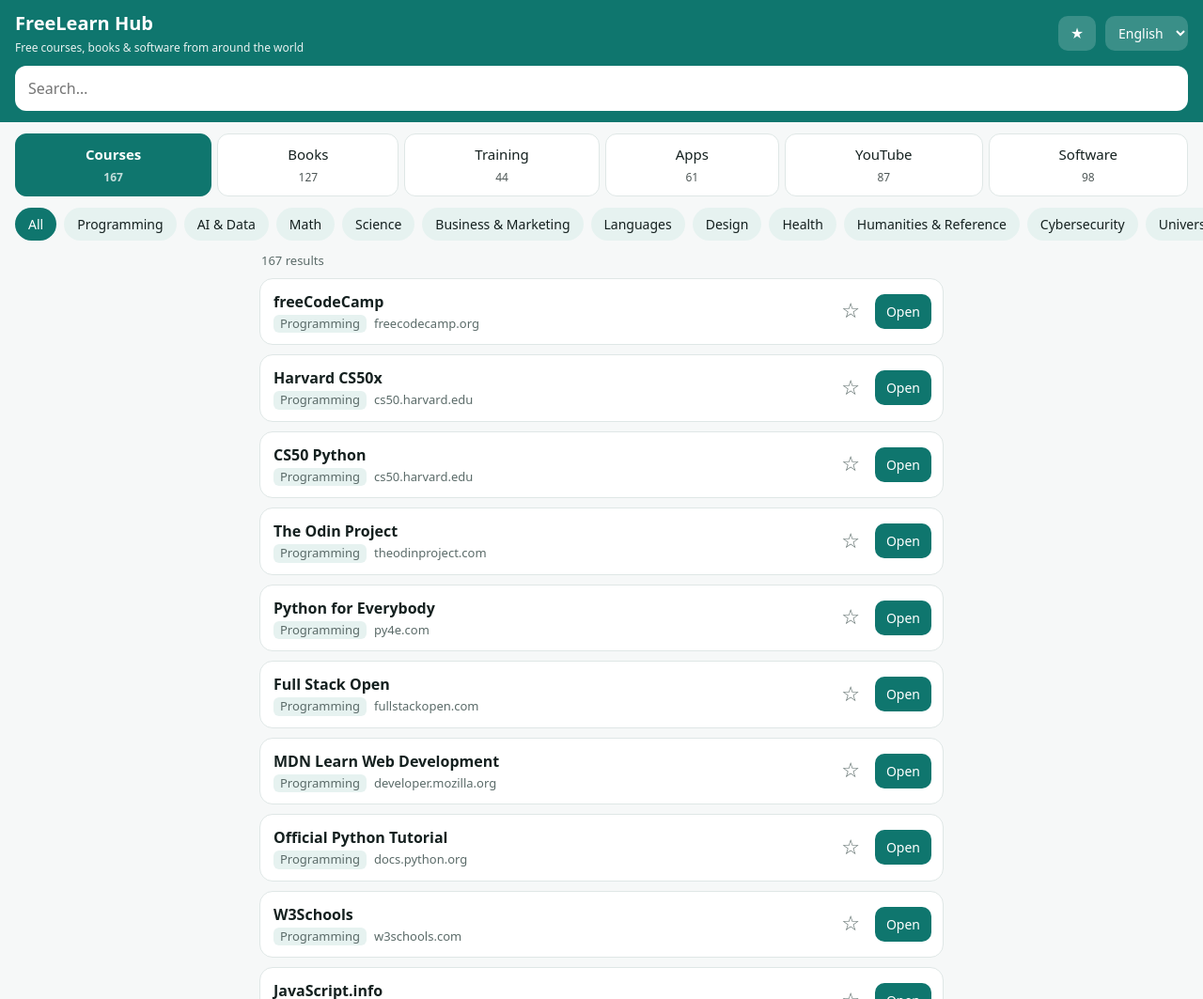
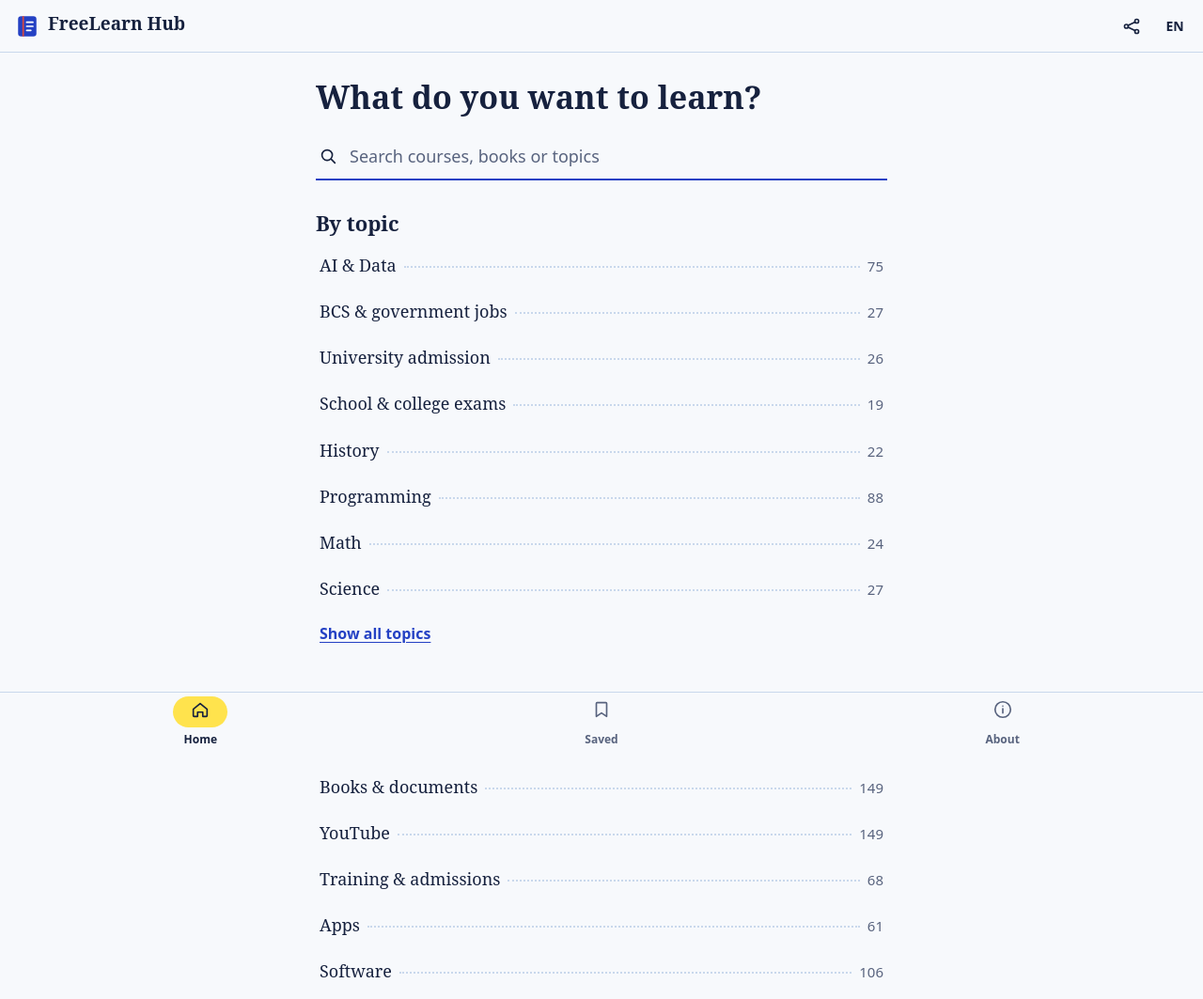
Before and after one commit to sbd-r/freelearn-hub, a website: page index.html in a window 1280 px wide. Shown: the top 1063 px of the page at 94% size. Drawn offline with Linux system fonts and the light colour scheme.

Commit message:
Update index.html

```diff
--- a/index.html
+++ b/index.html
@@ -3,56 +3,37 @@
 <head>
 <meta charset="utf-8">
 <meta name="viewport" content="width=device-width,initial-scale=1,viewport-fit=cover">
-<title>ফ্রিলার্ন হাব</title>
-<meta name="theme-color" content="#0f766e">
-<meta name="description" content="Free courses, open books and free software from around the world.">
+<title>FreeLearn Hub</title>
+<meta name="theme-color" content="#2441C4">
+<meta name="description" content="Free courses, books, YouTube videos and software from around the world.">
 <link rel="manifest" href="manifest.json">
 <link rel="icon" href="icon-192.png">
 <link rel="apple-touch-icon" href="icon-192.png">
-<link rel="stylesheet" href="style.css">
+<link rel="stylesheet" href="main.css">
 </head>
 <body>
-<header>
-  <div class="top">
-    <div style="min-width:0;flex:1">
-      <div class="logo" id="appName"></div>
-      <div class="tag" id="tagline"></div>
-    </div>
-    <button class="iconbtn" id="savedBtn" aria-pressed="false" aria-label="Saved">★</button>
-    <select id="lang" aria-label="Language">
-      <option value="bn">বাংলা</option>
-      <option value="en">English</option>
-      <option value="hi">हिन्दी</option>
-      <option value="ur">اردو</option>
-    </select>
+<header class="bar">
+  <button class="brand" data-go="home">
+    <svg viewBox="0 0 24 24" aria-hidden="true"><rect x="3" y="2" width="18" height="20" rx="3" fill="var(--pen)"/><path d="M8 2v20" stroke="var(--margin)" stroke-width="1.6"/><path d="M11.5 8h6M11.5 12h6M11.5 16h4" stroke="var(--pen-ink)" stroke-width="1.6" stroke-linecap="round"/></svg>
+    <span id="brandName"></span>
+  </button>
+  <div class="acts">
+    <button class="ibtn" id="shareBtn" data-act="share"><svg class="ic" viewBox="0 0 24 24" aria-hidden="true"><circle cx="6" cy="12" r="2.2"/><circle cx="18" cy="6" r="2.2"/><circle cx="18" cy="18" r="2.2"/><path d="m8 11 8-4M8 13l8 4"/></svg></button>
+    <button class="ibtn txt" id="langBtn" data-act="lang"></button>
   </div>
-  <div class="search"><input id="q" type="search" autocomplete="off"></div>
 </header>
-
-<nav class="tabs" id="tabs" role="tablist"></nav>
-<div class="chips" id="chips"></div>
-<main>
-  <p class="count" id="count"></p>
-  <div id="list"></div>
-  <button class="more" id="more" hidden></button>
-</main>
-<footer id="disc"></footer>
-
-<div class="ad" id="ad" hidden>
-  <div class="adbox" role="dialog" aria-modal="true">
-    <button class="adx" id="adx" aria-label="Close">×</button>
-    <div class="adtag" id="adtag"></div>
-    <!-- AD SLOT: put your AdSense / ad network code inside this div. For AdMob (native Android) this slot is not used. -->
-    <div class="adslot" id="adslot">AD · 300×250</div>
-    <p class="adnote" id="adnote"></p>
-    <button class="adgo" id="adgo" disabled></button>
-  </div>
-</div>
-
+<main id="view"></main>
+<nav class="dock" id="dock"></nav>
+<div id="layer"></div>
+<script src="config.js"></script>
+<script src="i18n.js"></script>
 <script src="data.js"></script>
 <script src="data2a.js"></script>
 <script src="data2b.js"></script>
 <script src="data3.js"></script>
-<script src="app.js"></script>
+<script src="data4.js"></script>
+<script src="data5.js"></script>
+<script src="ads.js"></script>
+<script src="main.js"></script>
 </body>
 </html>
```
